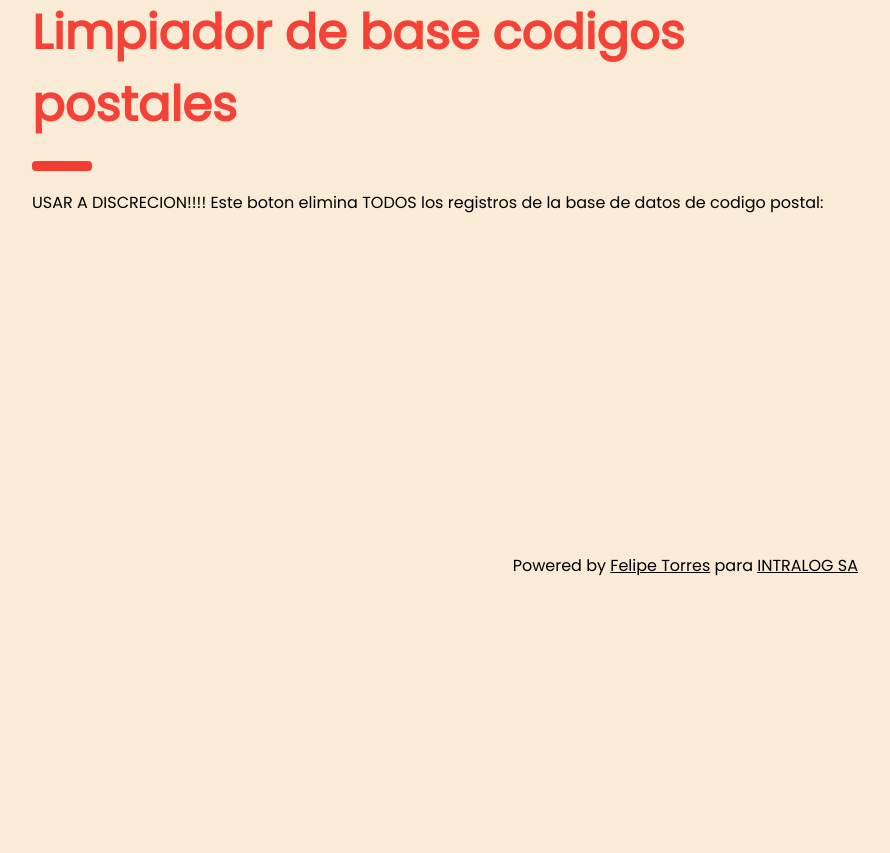
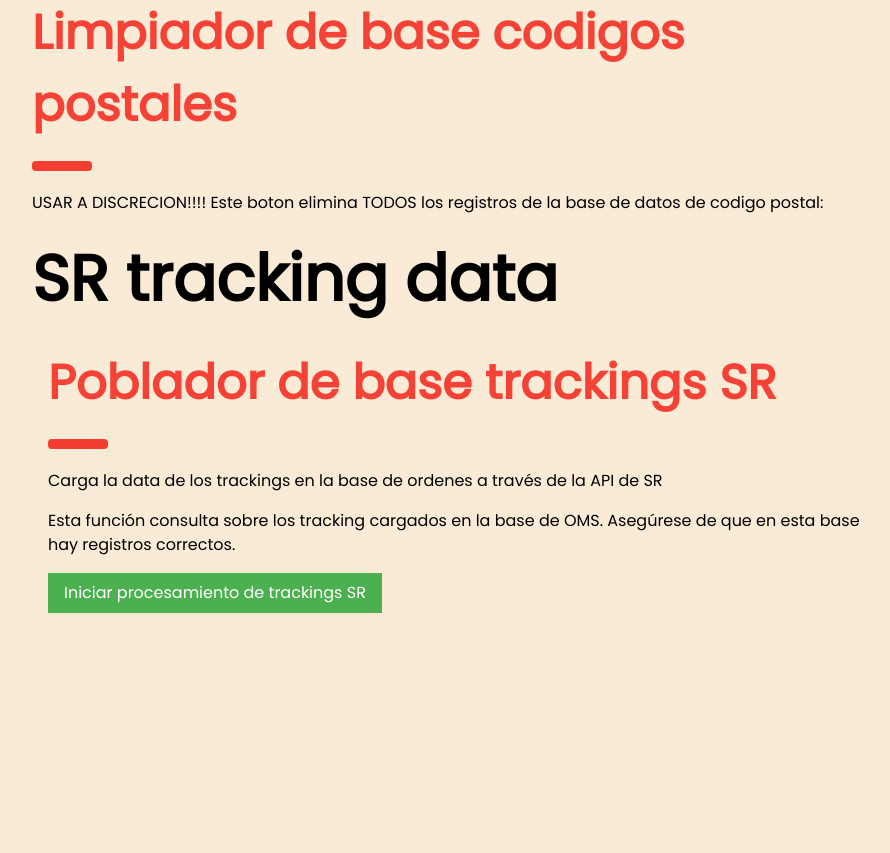
Before and after one commit to manfeltor/kpisintra, a Django app: page /adminapp/dbmanager/ in a window 1280 px wide. Shown: the part 2664-3517 px from the top of the page, without its empty margins (324-1214 px from the left). Before the commit the page ends 3240 px from the top, so only its background shows below. Run offline with Django 5.2, Linux system fonts and the light colour scheme.

```diff
--- a/adminapp/templates/db_manager.html
+++ b/adminapp/templates/db_manager.html
@@ -60,7 +60,7 @@
     </ul>
 
     <!-- Upload Form oms -->
-    <form id="uploadForm" method="POST" enctype="multipart/form-data" action="{% url 'upload_oms_data' %}">
+    <form id="uploadFormOms" method="POST" enctype="multipart/form-data" action="{% url 'upload_oms_data' %}">
       {% csrf_token %}
       <input type="file" name="oms_excel_file" id="oms_excel_file" required>
       <button type="submit" class="w3-button w3-blue w3-margin-top" onclick="return checkFileAndSubmitOms()">Subir data</button>
@@ -106,7 +106,7 @@
   </ul>
   </p>
   <!-- Upload Form postalcode -->
-  <form id="uploadForm" method="POST" enctype="multipart/form-data" action="{% url 'upload_postal_codes' %}">
+  <form id="uploadFormCp" method="POST" enctype="multipart/form-data" action="{% url 'upload_postal_codes' %}">
     {% csrf_token %}
     <input type="file" name="cp_excel_file" id="cp_excel_file" required>
     <button type="submit" class="w3-button w3-blue w3-margin-top" onclick="return checkFileAndSubmitCp()">Subir data</button>
@@ -129,6 +129,20 @@
           </button>
         </form>
     {% endif %}
+
+    <h1 class="w3-jumbo"><b>SR tracking data</b></h1>
+
+    <div class="w3-container" id="srapi" style="margin-top:10px">
+      <h1 class="w3-xxxlarge w3-text-red"><b>Poblador de base trackings SR</b></h1>
+      <hr style="width:50px;border:5px solid #f33d30" class="w3-round">
+      <p>Carga la data de los trackings en la base de ordenes a través de la API de SR</p>
+      <p>Esta función consulta sobre los tracking cargados en la base de OMS. Asegúrese de que en esta base hay registros correctos.</p>
+      <!-- Django Copilot Button Implementation -->
+      <button id="startSRTrackingDataProcess" class="w3-button w3-green">Iniciar procesamiento de trackings SR</button>
+      <div id="processingFeedback" class="w3-panel w3-border w3-padding-small w3-margin-top" style="display: none;">
+          <p id="feedbackMessage">Iniciando procesamiento...</p>
+      </div>
+  </div>
 
 </div>
 
@@ -214,6 +228,35 @@
       return true;  // Allow form submission
     }
 </script>
+<script>
+  document.getElementById('startSRTrackingDataProcess').addEventListener('click', function () {
+      const feedbackPanel = document.getElementById('processingFeedback');
+      feedbackPanel.style.display = 'block';
+      const feedbackMessage = document.getElementById('feedbackMessage');
+
+      // Send AJAX request to start SR Tracking Data processing
+      fetch("{% url 'batch_update_sr_tracking_data' %}", {
+          method: "POST",
+          headers: {
+              "X-CSRFToken": "{{ csrf_token }}",
+              "Content-Type": "application/json"
+          }
+      })
+      .then(response => response.json())
+      .then(data => {
+          feedbackMessage.innerText = data.message;
+          if (data.status === 'complete') {
+              feedbackPanel.classList.replace('w3-border', 'w3-green');
+          } else if (data.status === 'error') {
+              feedbackPanel.classList.replace('w3-border', 'w3-red');
+          }
+      })
+      .catch(error => {
+          feedbackMessage.innerText = "Error durante el procesamiento.";
+          feedbackPanel.classList.replace('w3-border', 'w3-red');
+      });
+  });
+</script>
 
 
 {% endblock %}
--- a/adminapp/urls.py
+++ b/adminapp/urls.py
@@ -1,6 +1,6 @@
 from django.urls import path
 from .views import adminpanel, process_orders_from_upload, db_manager, download_template_xlsx, delete_all_orders
-from .views import upload_postal_codes, download_cp_template_xlsx, delete_all_orders_cp
+from .views import upload_postal_codes, download_cp_template_xlsx, delete_all_orders_cp, batch_update_sr_tracking_data
 
 urlpatterns = [
     path('', adminpanel, name="adminpanel"),
@@ -11,4 +11,5 @@ urlpatterns = [
     path('uploadpostal/', upload_postal_codes, name='upload_postal_codes'),
     path('download-cptemplate/', download_cp_template_xlsx, name='download_cp_template_xlsx'),
     path('delete-all-orders-cp/', delete_all_orders_cp, name='delete_all_orders_cp'),
+    path('start_sr_tracking_data_processing/', batch_update_sr_tracking_data, name='batch_update_sr_tracking_data'),
 ]
--- a/adminapp/views.py
+++ b/adminapp/views.py
@@ -16,6 +16,7 @@ from dataapp.srapihandler import fetch_sr_tracking_data_from_api
 import logging
 from django.http import JsonResponse
 import time
+from django.db.models import Q
 
 # Create your views here.
 def adminpanel(req):
@@ -128,6 +129,7 @@ def process_orders_from_upload(request):
                     except Exception as e:
                         failed_orders += 1
                         status_messages.append(f"Error processing row: {e}")
+                        print(f"Error processing row: {e}")
 
             # Bulk create and update orders
             Order.objects.bulk_create(orders_to_create, batch_size=batchzise)
@@ -317,44 +319,46 @@ def delete_all_orders_cp(request):
 @staff_member_required
 def batch_update_sr_tracking_data(request):
     """
-    View to batch update SRTrackingData with empty rawJson fields from an external API.
+    AJAX view to batch update SRTrackingData with empty rawJson fields from an external API.
     """
-    BATCH_SIZE = 500
-    logger = logging.getLogger(__name__)
+    if request.method == 'POST':
+        BATCH_SIZE = 500
+        logger = logging.getLogger(__name__)
+        records_to_update = SRTrackingData.objects.filter(Q(rawJson__isnull=True) | Q(rawJson=''))
+        total_records = records_to_update.count()
 
-    # Query all records with an empty rawJson field
-    records_to_update = SRTrackingData.objects.filter(Q(rawjson__isnull=True) | Q(rawjson=''))
-    total_records = records_to_update.count()
+        if total_records == 0:
+            return JsonResponse({'status': 'complete', 'message': "No hay trackings para procesar."})
 
-    if total_records == 0:
-        messages.error(request, "No hay trackings para procesar.")
-        return render(request, 'db_manager.html')
+        # Process in chunks of BATCH_SIZE
+        for start in range(0, total_records, BATCH_SIZE):
+            batch = records_to_update[start:start + BATCH_SIZE]
+            tracking_numbers = [record.trackingDistribucion for record in batch]
+            try:
+                api_responses = fetch_sr_tracking_data_from_api(tracking_numbers)
+                for record in batch:
+                    api_data = api_responses.get(record.trackingDistribucion)
+                    if api_data:
+                        record.rawJson = json.dumps(api_data)
 
-    # Process in chunks of BATCH_SIZE
-    for start in range(0, total_records, BATCH_SIZE):
-        batch = records_to_update[start:start + BATCH_SIZE]
-        tracking_numbers = [record.trackingDistribucion for record in batch]
+                with transaction.atomic():
+                    SRTrackingData.objects.bulk_update(batch, ['rawJson'])
 
-        try:
-            # Fetch tracking data from external API in bulk
-            api_responses = fetch_sr_tracking_data_from_api(tracking_numbers)
+                time.sleep(0.2)
+                # Send progress feedback to AJAX
+                return JsonResponse({
+                    'status': 'processing',
+                    'message': f"Procesado batch desde {start} hasta {start + BATCH_SIZE}.",
+                    'total_records': total_records
+                })
 
-            # Prepare updates
-            for record in batch:
-                api_data = api_responses.get(record.trackingDistribucion)
-                if api_data:
-                    record.rawjson = json.dumps(api_data)
-                else:
-                    messages.warning(request, f"No data returned for tracking: {record.trackingDistribucion}")
+            except Exception as e:
+                logger.error(f"Error updating batch starting at {start}: {e}")
+                return JsonResponse({
+                    'status': 'error',
+                    'message': f"Error al procesar el batch desde {start}."
+                })
 
-            # Use atomic transaction to save each batch safely
-            with transaction.atomic():
-                SRTrackingData.objects.bulk_update(batch, ['rawjson'])
-
-        except Exception as e:
-            messages.error(request, f"Error updating batch starting at {start}: {e}")
-            for tracking_number in tracking_numbers:
-                logger.warning(f"Failed to update tracking: {tracking_number}")
-
-    messages.success(request, f"Batch update complete: {total_records} records processed.")
-    return render(request, 'db_manager.html')
+        return JsonResponse({'status': 'complete', 'message': "Procesamiento completo de SR tracking data."})
+    else:
+        return JsonResponse({'status': 'error', 'message': "Método no permitido."}, status=405)
--- a/dataapp/models.py
+++ b/dataapp/models.py
@@ -6,12 +6,12 @@ from django.core.validators import MaxValueValidator
 
 class SRTrackingData(models.Model):
     trackingDistribucion = models.CharField(max_length=100, unique=True)
-    rawJson = models.JSONField()
+    rawJson = models.JSONField(null=True, blank=True)
 
 
 class CATrackingData(models.Model):
     trackingTransporte = models.CharField(max_length=100, unique=True)
-    rawJson = models.JSONField()
+    rawJson = models.JSONField(null=True, blank=True)
 
 
 class PostalCodes(models.Model):
```
Also changed, not shown: dataapp/migrations/0005_remove_catrackingdata_otherdata1_and_more.py (added), dataapp/migrations/0006_alter_catrackingdata_rawjson_and_more.py (added).
